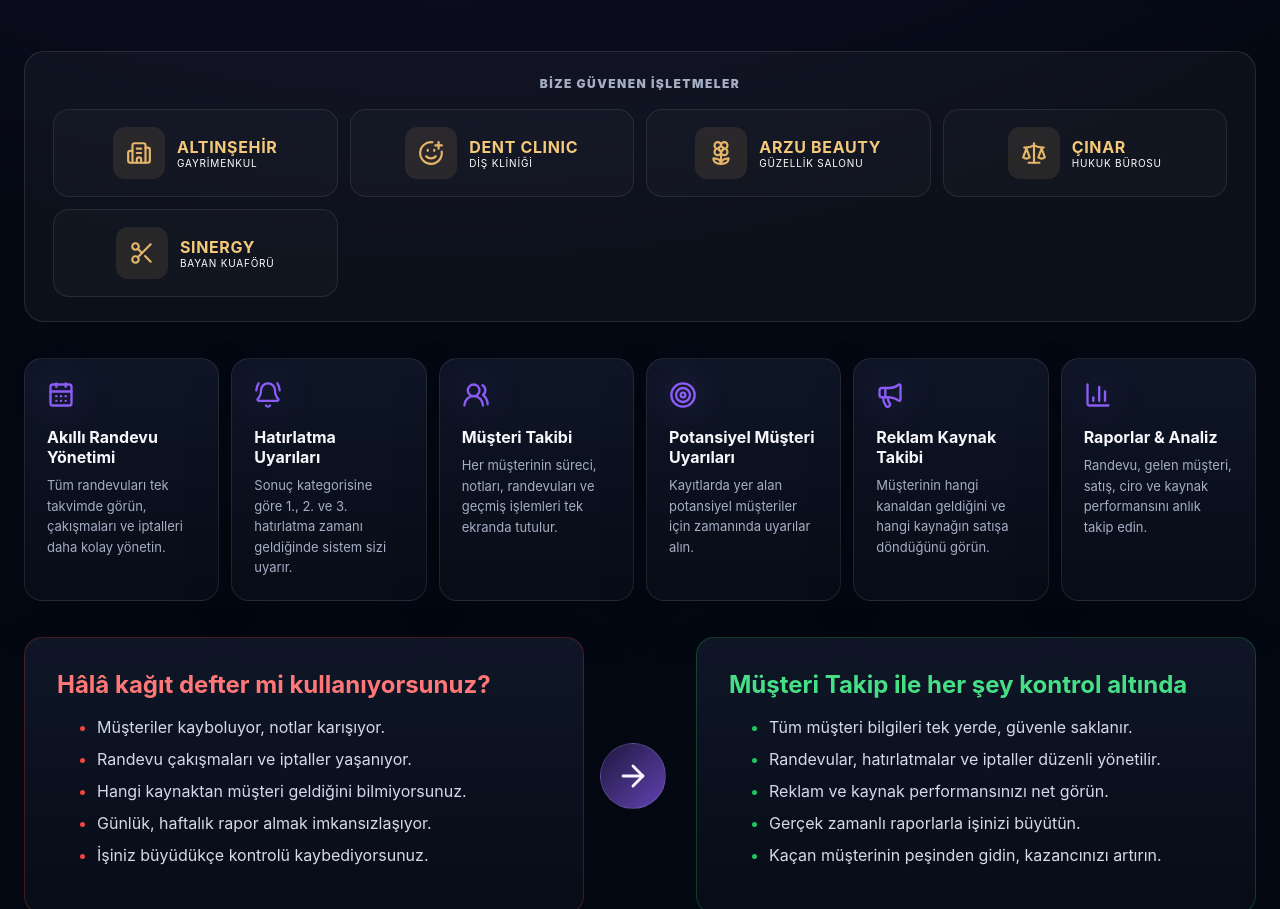
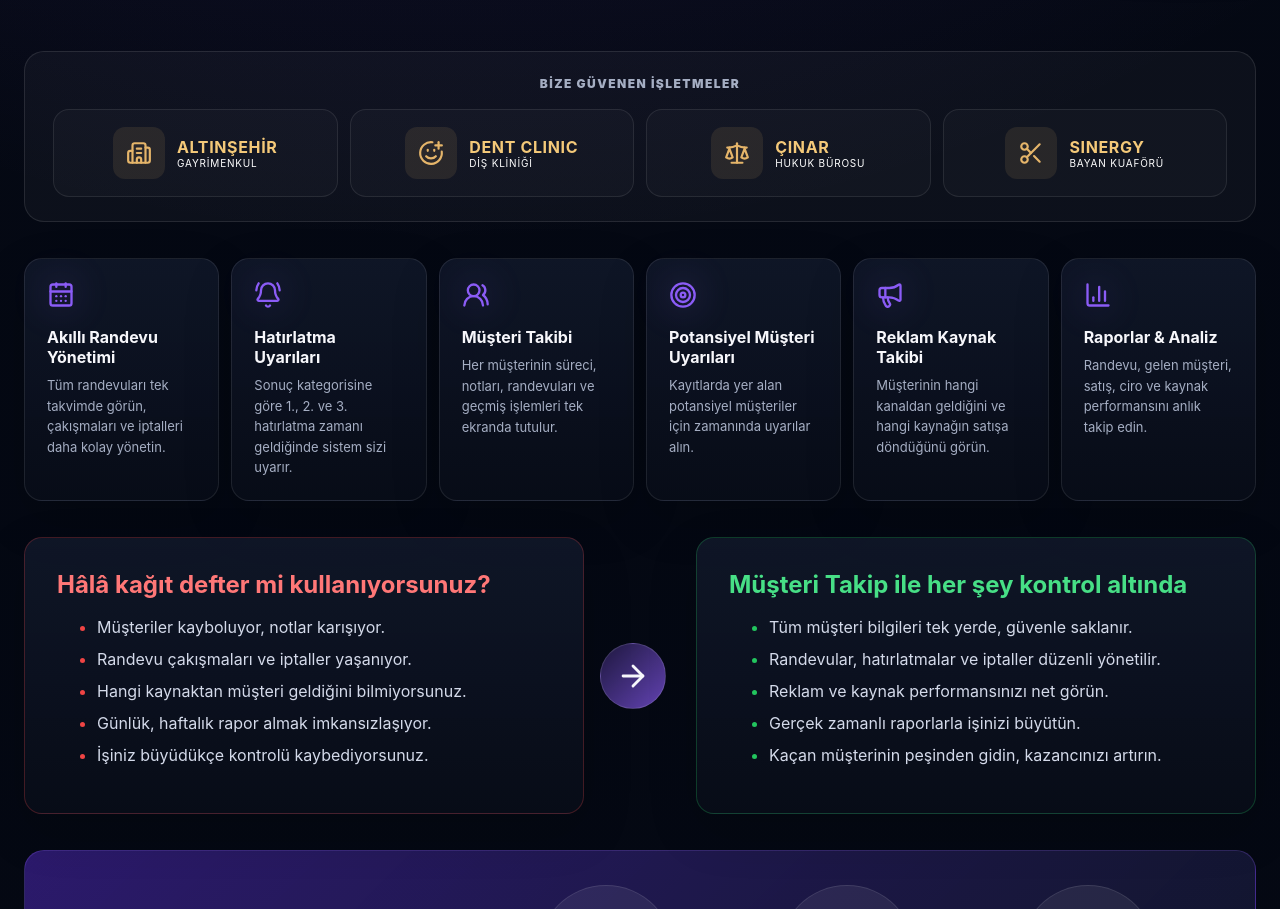
Before and after one commit to kubilaydijital/musteritakip, a React (Vite) app: page / in a window 1280 px wide. Shown: the part 880-1789 px from the top of the page. Built offline with nearby package versions, Linux system fonts and the light colour scheme.

Commit message:
Update siteData.js

```diff
--- a/src/data/siteData.js
+++ b/src/data/siteData.js
@@ -1,6 +1,6 @@
 import {
   CalendarDays, BellRing, UsersRound, Target, BarChart3, Megaphone,
-  FileClock, ShieldCheck, UserCog, Building2, Scale, Scissors, SmilePlus, Flower2
+  FileClock, ShieldCheck, UserCog, Building2, Scale, Scissors, SmilePlus
 } from 'lucide-react'
 
 export const EMAIL = 'info@musteritakip.net'
@@ -18,7 +18,6 @@ export const navItems = [
 export const references = [
   { name: 'ALTINŞEHİR', sub: 'GAYRİMENKUL', icon: Building2 },
   { name: 'DENT CLINIC', sub: 'DİŞ KLİNİĞİ', icon: SmilePlus },
-  { name: 'ARZU BEAUTY', sub: 'GÜZELLİK SALONU', icon: Flower2 },
   { name: 'ÇINAR', sub: 'HUKUK BÜROSU', icon: Scale },
   { name: 'SINERGY', sub: 'BAYAN KUAFÖRÜ', icon: Scissors },
 ]
```
